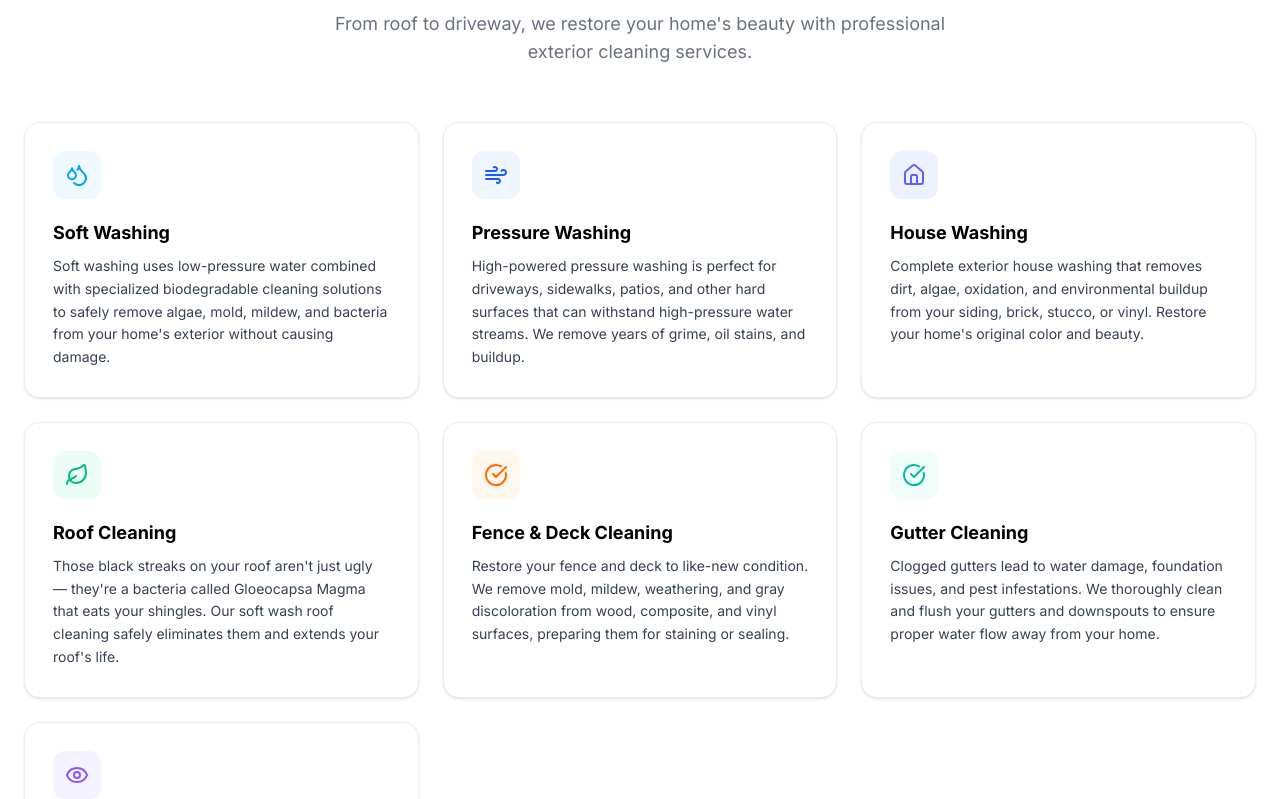
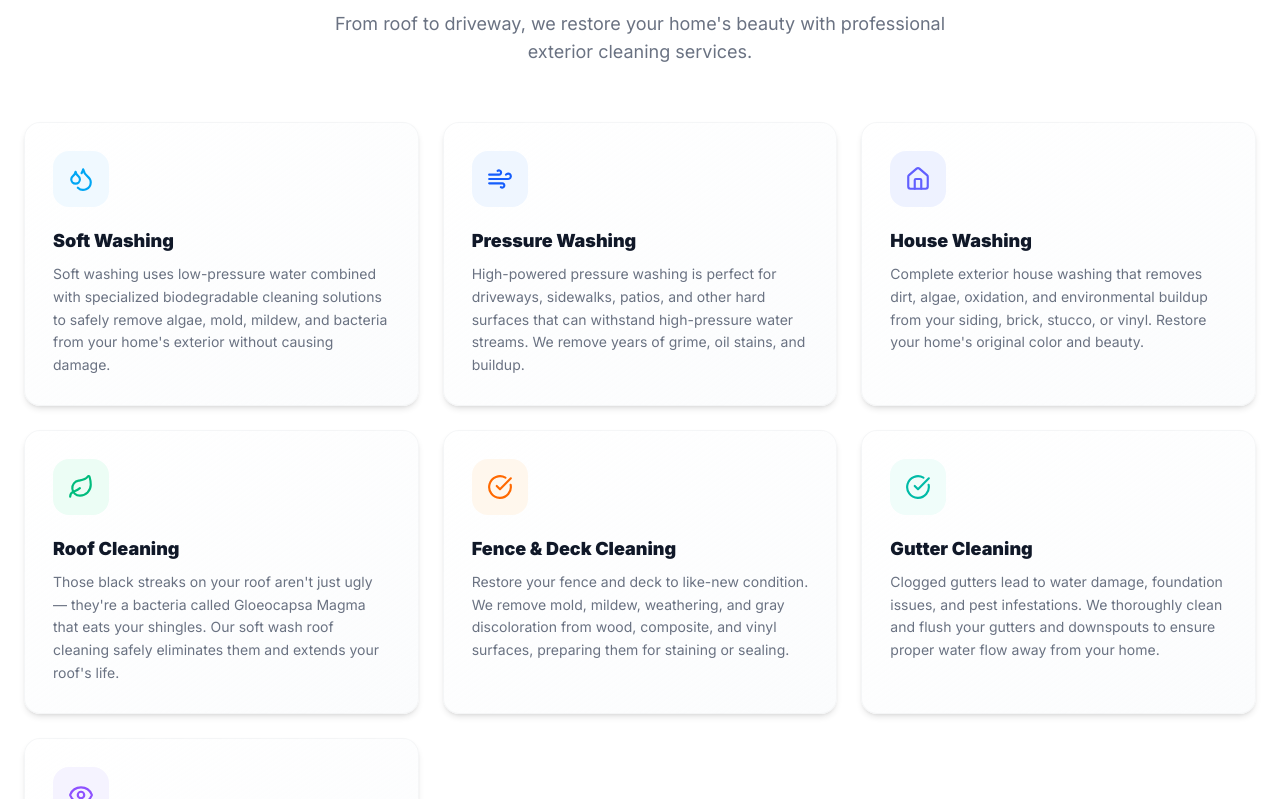
Before and after one commit to legacyproperties90-code/altitude-service-solutions, a Next.js app: page /terms in a window 1280 px wide. Shown: the part 3461-4260 px from the top of the page. Built offline with nearby package versions, Linux system fonts and the light colour scheme; no server answers.

Commit message:
feat: premium cards — shimmer sweep, gradient border, scale lift, icon glow on hover

```diff
--- a/src/app/[lang]/page.tsx
+++ b/src/app/[lang]/page.tsx
@@ -33,9 +33,9 @@ const comColors  = ["text-slate-600","text-sky-500","text-gray-600","text-violet
 const comHovers  = ["group-hover:bg-slate-600","group-hover:bg-sky-500","group-hover:bg-gray-600","group-hover:bg-violet-500","group-hover:bg-green-600"];
 const comBgs     = ["bg-slate-50","bg-sky-50","bg-gray-100","bg-violet-50","bg-green-50"];
 
-/* Cards con glow elegante */
-const CARD = "card-glow group relative bg-white border border-sky-100 rounded-2xl p-7 shadow-sm hover:border-sky-300 cursor-default overflow-hidden";
-const CARD_ICON = "w-12 h-12 rounded-xl bg-sky-50 flex items-center justify-center mb-5 group-hover:bg-sky-500 group-hover:shadow-lg group-hover:shadow-sky-400/30 transition-all duration-300";
+/* Cards premium con shimmer y glow */
+const CARD = "card-glow group relative bg-gradient-to-br from-white to-slate-50/60 border border-gray-100/80 rounded-2xl p-7 shadow-md cursor-default";
+const CARD_ICON = "w-14 h-14 rounded-2xl flex items-center justify-center mb-5 group-hover:scale-110 group-hover:shadow-xl transition-all duration-300";
 
 export default async function HomePage({ params }: { params: Promise<{ lang: string }> }) {
   const { lang: rawLang } = await params;
@@ -216,11 +216,11 @@ export default async function HomePage({ params }: { params: Promise<{ lang: str
               const Icon = resIcons[i] ?? CheckCircle;
               return (
                 <div key={s.id} className={CARD}>
-                  <div className={`w-12 h-12 rounded-xl ${resBgs[i]} flex items-center justify-center mb-5 ${resHovers[i]} transition-all duration-300`}>
-                    <Icon size={24} className={`${resColors[i]} group-hover:text-white transition-colors duration-300`} />
+                  <div className={`${CARD_ICON} ${resBgs[i]} ${resHovers[i]} group-hover:shadow-[0_8px_24px_-4px]`}>
+                    <Icon size={26} className={`${resColors[i]} group-hover:text-white transition-colors duration-300`} />
                   </div>
-                  <h3 className="text-black font-bold text-lg mb-2">{s.title}</h3>
-                  <p className="text-gray-700 text-sm leading-relaxed">{s.desc}</p>
+                  <h3 className="text-gray-900 font-black text-lg mb-2 group-hover:text-blue-700 transition-colors duration-300">{s.title}</h3>
+                  <p className="text-gray-500 text-sm leading-relaxed">{s.desc}</p>
                 </div>
               );
             })}
@@ -250,11 +250,11 @@ export default async function HomePage({ params }: { params: Promise<{ lang: str
               const Icon = comIcons[i] ?? Building2;
               return (
                 <div key={s.id} className={CARD}>
-                  <div className={`w-12 h-12 rounded-xl ${comBgs[i]} flex items-center justify-center mb-5 ${comHovers[i]} transition-all duration-300`}>
-                    <Icon size={24} className={`${comColors[i]} group-hover:text-white transition-colors duration-300`} />
+                  <div className={`${CARD_ICON} ${comBgs[i]} ${comHovers[i]}`}>
+                    <Icon size={26} className={`${comColors[i]} group-hover:text-white transition-colors duration-300`} />
                   </div>
-                  <h3 className="text-black font-bold text-lg mb-2">{s.title}</h3>
-                  <p className="text-gray-700 text-sm leading-relaxed">{s.desc}</p>
+                  <h3 className="text-gray-900 font-black text-lg mb-2 group-hover:text-blue-700 transition-colors duration-300">{s.title}</h3>
+                  <p className="text-gray-500 text-sm leading-relaxed">{s.desc}</p>
                 </div>
               );
             })}
--- a/src/app/globals.css
+++ b/src/app/globals.css
@@ -29,18 +29,61 @@ body {
   transition: transform 0.3s ease, box-shadow 0.3s ease, background 0.3s ease;
 }
 
-/* ── Glow card effect ── */
-@keyframes card-shine {
-  0%   { background-position: 200% center; }
-  100% { background-position: -200% center; }
+/* ── Premium Card Effect ── */
+@keyframes shimmer-sweep {
+  0%   { transform: translateX(-150%) skewX(-15deg); opacity: 1; }
+  100% { transform: translateX(250%) skewX(-15deg); opacity: 1; }
 }
 
 .card-glow {
-  transition: transform 0.3s ease, box-shadow 0.3s ease, border-color 0.3s ease;
+  position: relative;
+  transition: transform 0.35s cubic-bezier(0.34,1.56,0.64,1), box-shadow 0.35s ease, border-color 0.35s ease;
+  overflow: hidden;
 }
+
+/* Shimmer sweep on hover */
+.card-glow::after {
+  content: "";
+  position: absolute;
+  inset: 0;
+  background: linear-gradient(105deg, transparent 35%, rgba(255,255,255,0.65) 50%, transparent 65%);
+  transform: translateX(-150%) skewX(-15deg);
+  pointer-events: none;
+  opacity: 0;
+}
+.card-glow:hover::after {
+  animation: shimmer-sweep 0.55s ease forwards;
+}
+
+/* Gradient border reveal on hover */
+.card-glow::before {
+  content: "";
+  position: absolute;
+  inset: 0;
+  border-radius: inherit;
+  padding: 1.5px;
+  background: linear-gradient(135deg, #38bdf8, #3b82f6, #818cf8, #38bdf8);
+  background-size: 300% 300%;
+  -webkit-mask: linear-gradient(#fff 0 0) content-box, linear-gradient(#fff 0 0);
+  mask: linear-gradient(#fff 0 0) content-box, linear-gradient(#fff 0 0);
+  -webkit-mask-composite: xor;
+  mask-composite: exclude;
+  opacity: 0;
+  transition: opacity 0.35s ease;
+  pointer-events: none;
+  z-index: 1;
+}
+.card-glow:hover::before {
+  opacity: 1;
+}
+
 .card-glow:hover {
-  transform: translateY(-6px);
-  box-shadow: 0 20px 50px rgba(59,130,246,0.18), 0 0 0 1px rgba(59,130,246,0.2);
+  transform: translateY(-10px) scale(1.015);
+  box-shadow:
+    0 30px 60px -10px rgba(59,130,246,0.25),
+    0 10px 25px -5px rgba(56,189,248,0.18),
+    0 2px 8px rgba(0,0,0,0.06);
+  border-color: transparent !important;
 }
 
 /* ── Button glow ── */
```
